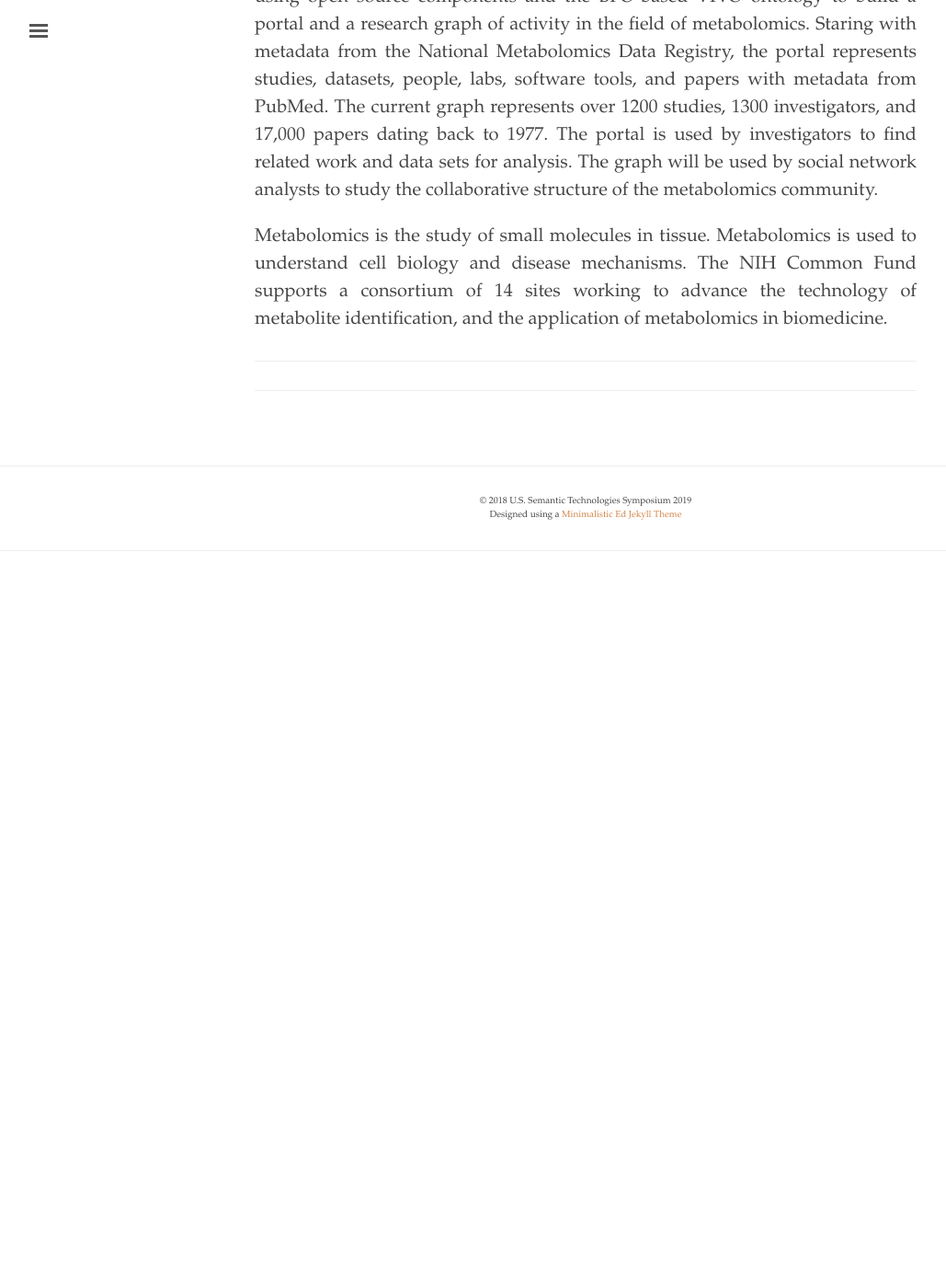
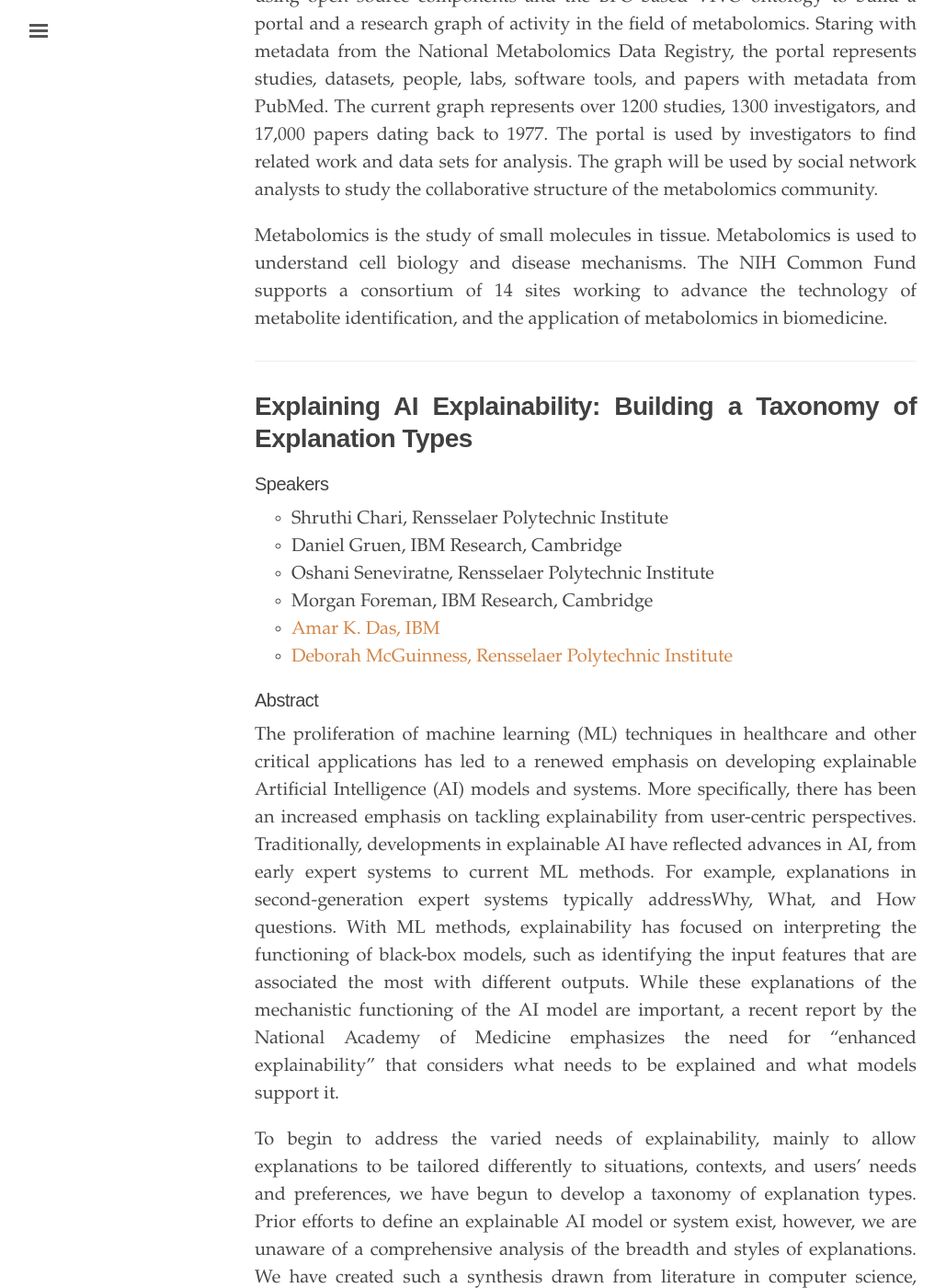
Before and after one commit to us2ts/us2ts.github.io, a Jekyll site: the page built from pages/lightning-talks.md, in a window 1280 px wide and 1400 px high, scrolled down 9034 px. Shown: the whole window at 92% size, without its empty margins (3-1032 px from the left). Built offline with Jekyll 4.4.1, drawn with Linux system fonts in a browser that asks for light colours; comment, search, counter and statistics services are not loaded; before the commit the page ends 9664 px from its top, so only the background shows below that; some of the changed text lies outside the part shown.

Commit message:
adding oshani lightning talk

```diff
--- a/pages/lightning-talks.md
+++ b/pages/lightning-talks.md
@@ -183,3 +183,26 @@ Numerous modern day streets in downtown Boston defy logic – until you realize
 The NIH Common Fund Metabolomics People Portal is a semantic application using open source components and the BFO-based VIVO ontology to build a portal and a research graph of activity in the field of metabolomics. Staring with metadata from the National Metabolomics Data Registry, the portal represents studies, datasets, people, labs, software tools, and papers with metadata from PubMed. The current graph represents over 1200 studies, 1300 investigators, and 17,000 papers dating back to 1977. The portal is used by investigators to find related work and data sets for analysis. The graph will be used by social network analysts to study the collaborative structure of the metabolomics community.
 
 Metabolomics is the study of small molecules in tissue. Metabolomics is used to understand cell biology and disease mechanisms. The NIH Common Fund supports a consortium of 14 sites working to advance the technology of metabolite identification, and the application of metabolomics in biomedicine.
+
+----------------------------------------------------------------
+
+# Explaining AI Explainability: Building a Taxonomy of Explanation Types {#heals}
+
+#### Speakers
+- Shruthi Chari, Rensselaer Polytechnic Institute
+- Daniel Gruen, IBM Research, Cambridge
+- Oshani Seneviratne, Rensselaer Polytechnic Institute
+- Morgan Foreman, IBM Research, Cambridge
+- [Amar K. Das, IBM](http://researcher.watson.ibm.com/researcher/view.php?person=us-amardas)
+- [Deborah McGuinness, Rensselaer Polytechnic Institute](http://tw.rpi.edu/web/person/Deborah_L_McGuinness)
+
+#### Abstract
+
+The proliferation of machine learning (ML) techniques in healthcare and other critical applications has led to a renewed emphasis on developing explainable Artificial Intelligence (AI) models and systems. More specifically, there has been an increased emphasis on tackling explainability from user-centric perspectives. Traditionally, developments in explainable AI have reflected advances in AI, from early expert systems to current ML methods. For example, explanations in second-generation expert systems typically addressWhy, What, and How questions. With ML methods, explainability has focused on interpreting the functioning of black-box models, such as identifying the input features that are associated the most with different outputs. While these explanations of the mechanistic functioning of the AI model are important, a recent report by the National Academy of Medicine emphasizes the need for "enhanced explainability" that considers what needs to be explained and what models support it.
+
+To begin to address the varied needs of explainability, mainly to allow explanations to be tailored differently to situations, contexts, and users' needs and preferences, we have begun to develop a taxonomy of explanation types. Prior efforts to define an explainable AI model or system exist, however, we are unaware of a comprehensive analysis of the breadth and styles of explanations. We have created such a synthesis drawn from literature in computer science, social sciences, and philosophy, and we have identified explanation types from a variety of settings in which explanations are desirable. In this review, we found a lack of consensus among the definitions of these explanation types. To address this ambiguity, we identified different explanation types from review papers, followed the embedded citations, and chose seminal papers defining the types.
+
+Additionally, while explanations can be objectively defined and generated without user input, explainability is a subjective experience and the result of a continuous and co-adaptive process. Our taxonomy, is intended to help determine which explainability needs are relevant to specific types of users and settings. Further, aligning with the clinical focus of our Health Empowerment by Analytics, Learning, and Semantics (HEALS) project, we have defined a prototypical question from a clinical setting for each explanation type that they can address.
+
+As a next step, we plan to build a semantic representation from the basis provided by our taxonomy of explanation types. We believe that a semantic representation would benefit upstream AI tasks, and would provide the ability to alter their explanation facilities to generate explanation types suited to their end-users' requirements and context.
+We are also using our taxonomy to inform user studies that will assess which types of explanation are needed by the user and how to implement them within hybrid AI systems that use both ML and ontology-based reasoning. Finally, we argue that trustworthy and transparent AI systems will need to provide the appropriate explanations that support different forms of reasoning and are adapted to different user requirements. To this end, an understanding and representation of explanation types with varied strengths and focuses, such as the one we are building, will be useful.
```
Also changed, not shown: pages/program.md (+4 -0 lines).
